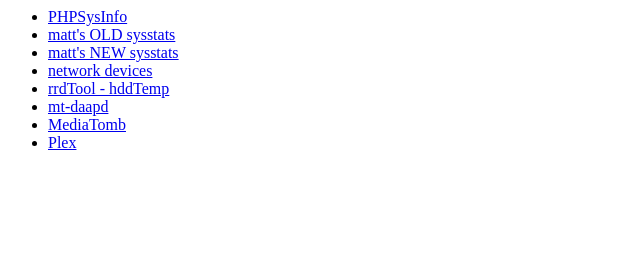
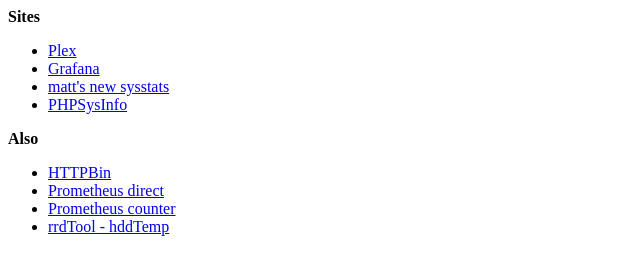
Before and after one commit to mt-inside/http-proxy-sun, a plain HTML site: page htdocs/index.html in a window 1280 px wide. Shown: the whole page, without its empty margins (0-640 px from the left). Drawn offline with Linux system fonts and the light colour scheme.

Commit message:
Add new services

```diff
--- a/htdocs/index.html
+++ b/htdocs/index.html
@@ -2,15 +2,23 @@
 <head>
 </head>
 <body>
-<ul>
-<li><a href="phpsysinfo/">PHPSysInfo</a>
-<li><a href="sysstats.html">matt's OLD sysstats</a>
-<li><a href="sysstats/">matt's NEW sysstats</a>
-<li><a href="net_users.html">network devices</a>
-<li><a href="rrdtool_hddtemp/hddtemp.cgi">rrdTool - hddTemp</a>
-<li><a href="http://sun:3689">mt-daapd</a>
-<li><a href="http://sun:49152">MediaTomb</a>
-<li><a href="plex/">Plex</a>
-</ul>
+    <p>
+        <b>Sites</b>
+        <ul>
+        <li><a href="plex/">Plex</a>
+        <li><a href="grafana/">Grafana</a>
+        <li><a href="sysstats/">matt's new sysstats</a>
+        <li><a href="phpsysinfo/">PHPSysInfo</a>
+        </ul>
+    </p>
+    <p>
+        <b>Also</b>
+        <ul>
+        <li><a href="httpbin/">HTTPBin</a>
+        <li><a href="prometheus/">Prometheus direct</a>
+        <li><a href="counter/">Prometheus counter</a>
+        <li><a href="rrdtool_hddtemp/hddtemp.cgi">rrdTool - hddTemp</a>
+        </ul>
+    </p>
 </body>
 </html>
```
Also changed, not shown: 1 other file.
